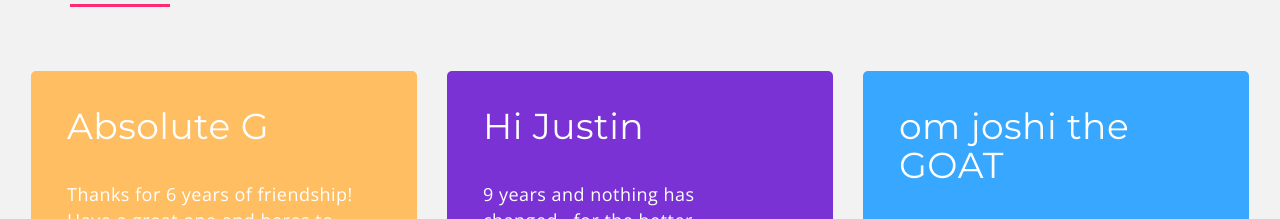
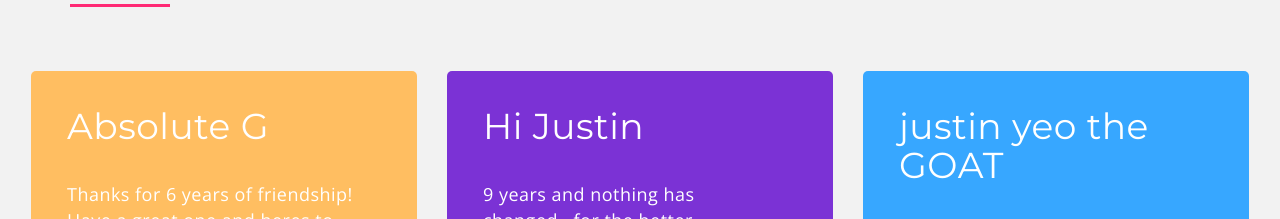
Before and after one commit to bruh356/bruh356.github.io, a plain HTML site: page index.html in a window 1280 px wide. Shown: the part 1879-2098 px from the top of the page. Drawn offline with nearby package versions, Linux system fonts and the light colour scheme; a script that the page names is missing.

Commit message:
Update index.html

```diff
--- a/index.html
+++ b/index.html
@@ -149,7 +149,7 @@
                     </div>
                   </div>
                   <div class="swiper-slide testimonial-box blue">
-                    <h1>om joshi the GOAT</h1>
+                    <h1>justin yeo the GOAT</h1>
                     <p>eh bro thanks for being such a great and trustable friend to me over the last couple of years especially in the tough period that ive had. i know that no matter what i can definitely count on you and you can count on me too. we got the A levels and anything else TOTALLY in the bag yeah. love you bro </p>
                     <div class="text-right">
                       <p class="name">- Ethan Chin</p>
```
